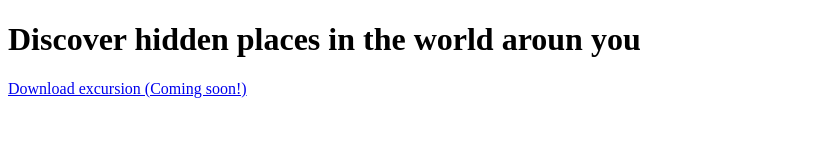
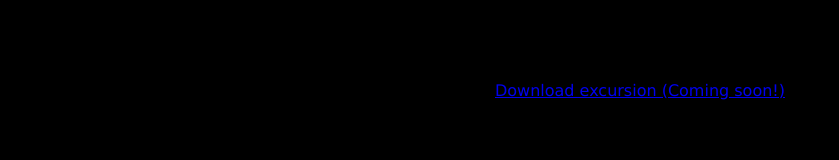
Before and after one commit to PizzaMentor/excursion, a plain HTML site: page index.html in a window 1280 px wide. Shown: the whole page, without its empty margins (0-839 px from the left). Drawn offline with Linux system fonts and the light colour scheme.

Commit message:
added body style

```diff
--- a/index.html
+++ b/index.html
@@ -8,7 +8,7 @@
     <link rel="stylesheet" type="text/css" href="resources/css/style.css">
  </head>
 <body>
-<h1>Discover hidden places in the world aroun you</h1>
+<h1>Discover hidden places in the world around you</h1>
 <p><a href="#">Download excursion (Coming soon!)</a></p>
 
 </body>
--- a/resources/css/style.css
+++ b/resources/css/style.css
@@ -0,0 +1,5 @@
+body {
+    background-color: black;
+    text-align: center;
+    font-family: Verdana, Geneva, Tahoma, sans-serif;
+}
```
